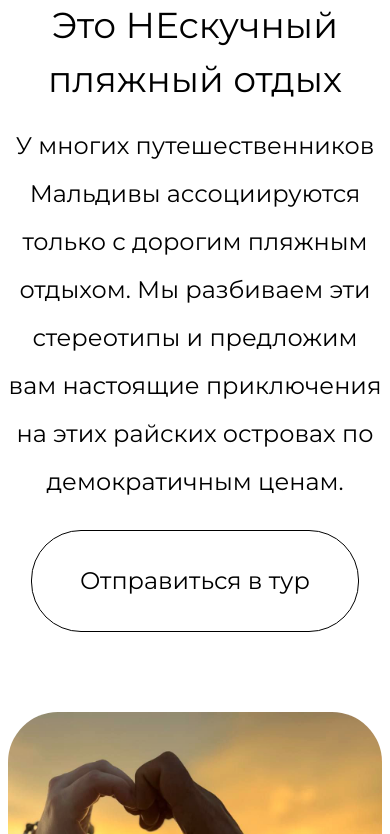
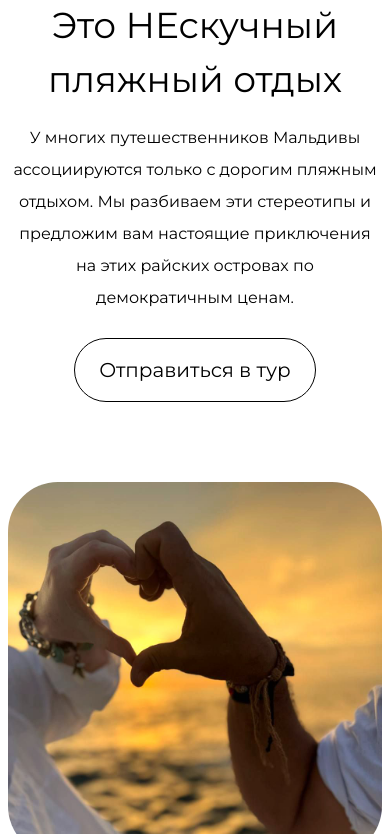
Before and after one commit to RostislavIvanov/maldives-landing, a React (Vite) app: page / in a window 390 px wide. Shown: the part 1190-2024 px from the top of the page. Built offline with nearby package versions, Linux system fonts and the light colour scheme.

Commit message:
Изменение по адаптиву

```diff
--- a/src/components/IslandInfoItem/IslandInfoItem.module.css
+++ b/src/components/IslandInfoItem/IslandInfoItem.module.css
@@ -52,7 +52,6 @@
 
 .islandInfo__desc {
     @apply
-    text-[24px]
     leading-loose mb-6
     sm:text-[30px]
     md:text-[30px]
--- a/src/components/UI/Button/Button.module.css
+++ b/src/components/UI/Button/Button.module.css
@@ -1,7 +1,8 @@
 .default {
     @apply
-    border rounded-default px-12 py-8 text-[24px]
-    lg:text-default lg:px-8 lg:py-4;
+    border rounded-default px-6 py-4 text-[20px]
+    md:text-[24px]
+    lg:text-default lg:px-8;
 }
 
 .black {
```
